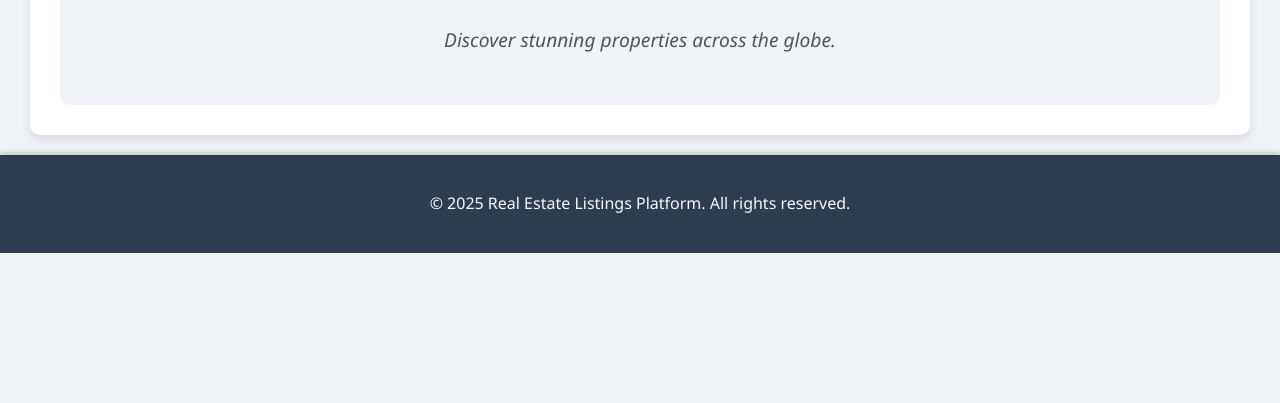
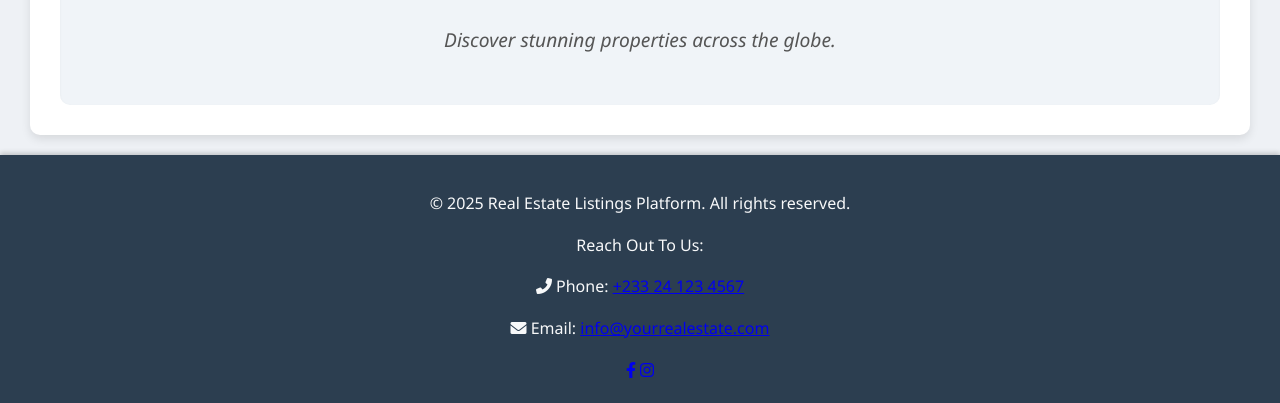
Before and after one commit to badjuvi6/real-estate-frontend, a website: page index.html in a window 1280 px wide. Shown: the part 643-1046 px from the top of the page. Before the commit the page ends 896 px from the top, so only its background shows below. Drawn offline with Linux system fonts and the light colour scheme; no server answers.

Commit message:
Update index.html

```diff
--- a/index.html
+++ b/index.html
@@ -5,6 +5,7 @@
     <meta name="viewport" content="width=device-width, initial-scale=1.0">
     <title>Dynamic Real Estate Listings</title>
     <link rel="stylesheet" href="style.css">
+    <link rel="stylesheet" href="https://cdnjs.cloudflare.com/ajax/libs/font-awesome/6.0.0-beta3/css/all.min.css">
 </head>
 <body>
     <header>
@@ -133,6 +134,15 @@
 
     <footer>
         <p>&copy; 2025 Real Estate Listings Platform. All rights reserved.</p>
+        <div class="contact-info">
+            <p>Reach Out To Us:</p>
+            <p><i class="fas fa-phone-alt"></i> Phone: <a href="tel:+233241234567">+233 24 123 4567</a></p>
+            <p><i class="fas fa-envelope"></i> Email: <a href="mailto:info@yourrealestate.com">info@yourrealestate.com</a></p>
+            <div class="social-links">
+                <a href="https://www.facebook.com/yourpage" target="_blank" aria-label="Facebook"><i class="fab fa-facebook-f"></i></a>
+                <a href="https://www.instagram.com/yourprofile" target="_blank" aria-label="Instagram"><i class="fab fa-instagram"></i></a>
+                </div>
+        </div>
     </footer>
 
     <script type="text/javascript">
```
